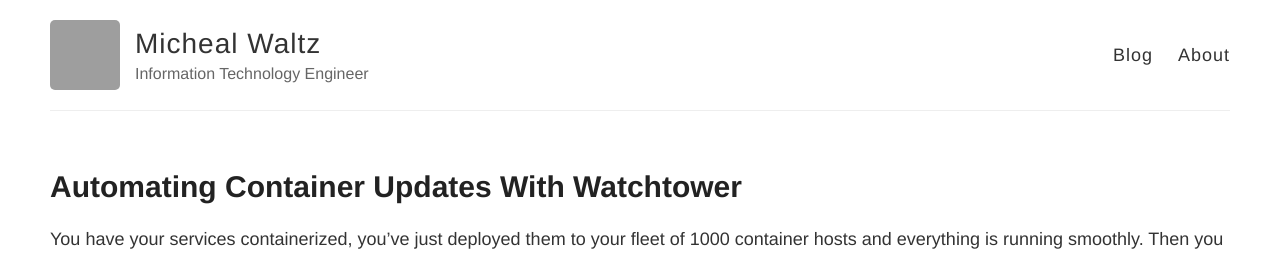
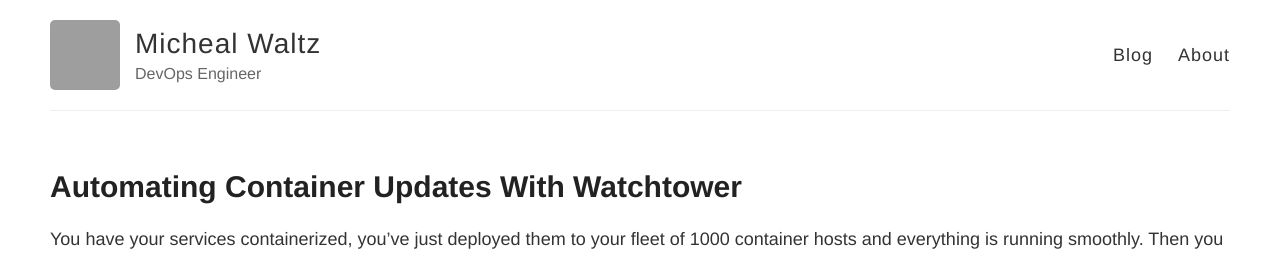
Before and after one commit to ecliptik/ecliptik.github.io, a Jekyll site: the page built from index.html, in a window 1280 px wide. Shown: the top 255 px of the page. Built offline with Jekyll 4.4.1, drawn with Linux system fonts in a browser that asks for light colours; Markdown is read by kramdown in place of the engine named in the settings; grey boxes are pictures that could not be loaded.

Commit message:
Change title to devops engineer

```diff
--- a/_config.yml
+++ b/_config.yml
@@ -6,7 +6,7 @@
 name: Micheal Waltz
 
 # Short bio or description (displayed in the header)
-description: Information Technology Engineer
+description: DevOps Engineer
 
 # URL of your avatar or profile pic (you could use your GitHub profile pic)
 avatar: https://avatars3.githubusercontent.com/u/1261742?v=3&s=460
```
